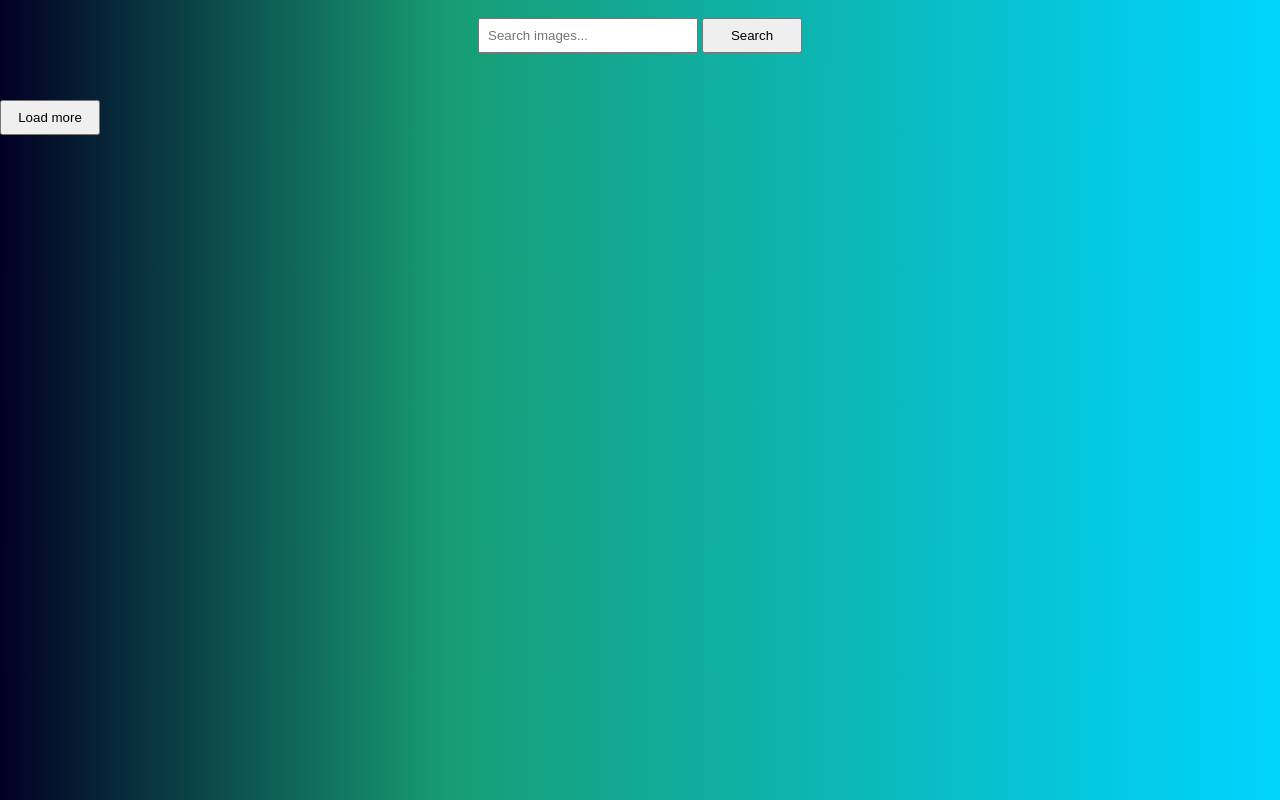
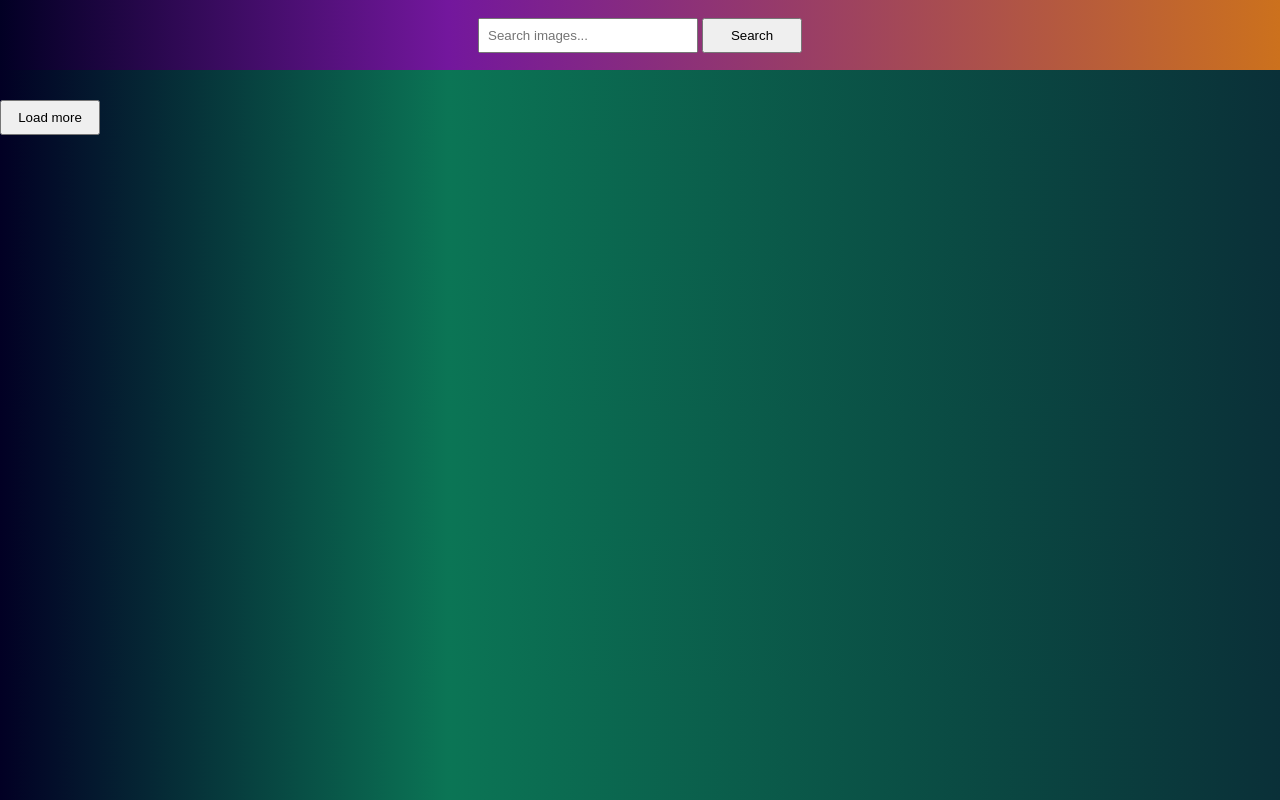
Before and after one commit to Anatoliy-Bolyukh/goit-js-hw-11, a website built with Parcel: page src/index.html in a window 1280 px wide. Built offline with nearby package versions, Linux system fonts and the light colour scheme.

Commit message:
add fix 0.3

```diff
--- a/src/style.css
+++ b/src/style.css
@@ -3,8 +3,8 @@ body {
     background: rgb(2, 0, 36);
     background: linear-gradient(90deg,
             rgba(2, 0, 36, 1) 0%,
-            rgba(23, 157, 116, 1) 35%,
-            rgba(0, 212, 255, 1) 100%);
+            rgb(11, 117, 85) 35%,
+            rgb(10, 48, 56) 100%);
 }
 
 .fixed-header {
@@ -14,8 +14,8 @@ body {
     background: rgb(2, 0, 36);
     background: linear-gradient(90deg,
             rgba(2, 0, 36, 1) 0%,
-            rgba(23, 157, 116, 1) 35%,
-            rgba(0, 212, 255, 1) 100%);
+            rgb(115, 23, 157) 35%,
+            rgb(204, 113, 29) 100%);
     padding: 10px 0;
     color: #fff;
     top: 0;
```
